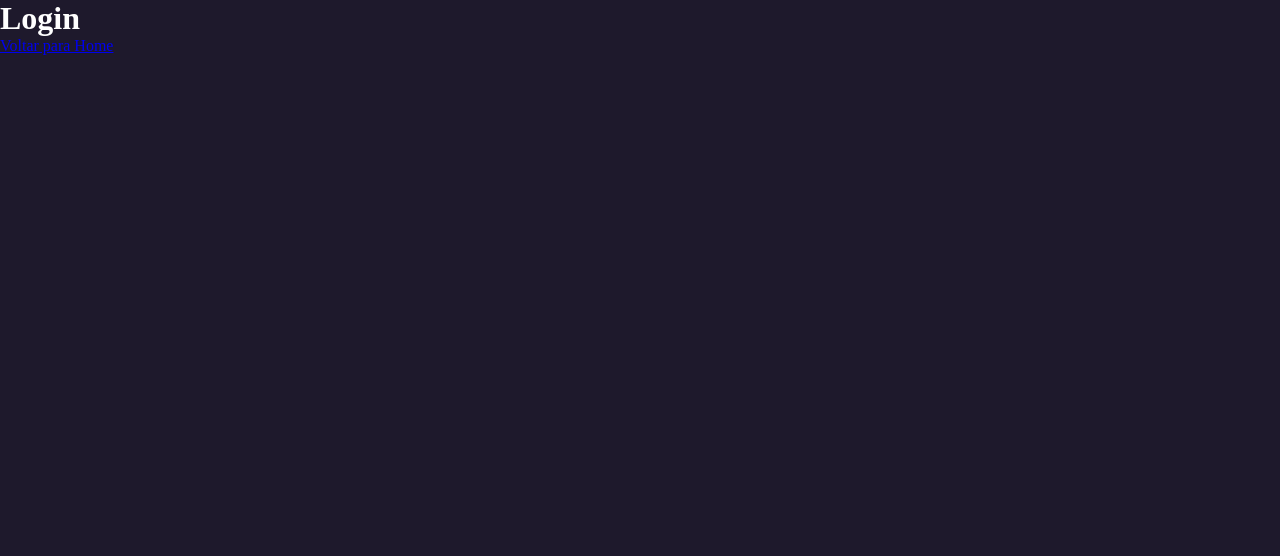
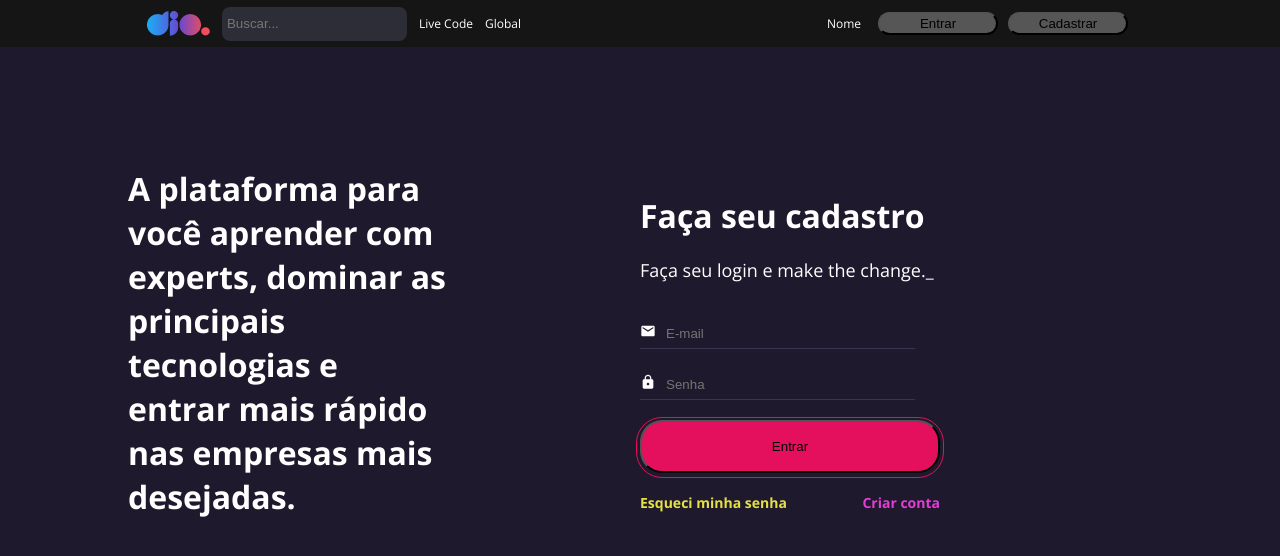
Before and after one commit to gabrielfari4/dio-project, a React (Create React App) app: page /login in a window 1280 px wide. Shown: the top 556 px of the page. Built offline with nearby package versions, Linux system fonts and the light colour scheme.

Commit message:
finishing login page

```diff
--- a/package.json
+++ b/package.json
@@ -8,6 +8,7 @@
     "@testing-library/user-event": "^13.5.0",
     "react": "^18.3.1",
     "react-dom": "^18.3.1",
+    "react-icons": "^5.2.1",
     "react-router-dom": "^6.23.1",
     "react-scripts": "5.0.1",
     "styled-components": "^6.1.11",
--- /dev/null
+++ b/src/components/Input/index.jsx
@@ -0,0 +1,12 @@
+import { IconContainer, InputContainer, InputText } from "./styles";
+
+const Input = ({ leftIcon, name, ...rest}) => {
+  return (
+    <InputContainer>
+        {leftIcon ? (<IconContainer>{leftIcon}</IconContainer>) : null}
+        <InputText  {...rest}/>
+    </InputContainer>
+  )
+}
+
+export default Input;
--- /dev/null
+++ b/src/components/Input/styles.js
@@ -0,0 +1,24 @@
+import styled from "styled-components";
+
+
+export const InputContainer = styled.div`
+    max-width: 275px;
+    width: 100%;
+    height: 30px;
+    border-bottom: 1px solid #3B3450;
+    display: flex;
+    align-items: center;
+    margin-bottom: 20px;
+`
+
+export const IconContainer = styled.div`
+    margin-right: 10px;
+`
+
+export const InputText = styled.input`
+    background-color: transparent;
+    color: #FFFFFF;
+    width: 100%;
+    border: 0;
+    height: 30px;
+`
--- a/src/pages/home/index.jsx
+++ b/src/pages/home/index.jsx
@@ -20,7 +20,9 @@
                     <Text>
                         Domine as tecnologias utilizadas pelas empresas mais inovadoras do mundo e encare seu novo desafio profissional, evoluindo em comunidade com os melhores experts.
                     </Text>
+                    <Link to="/login">
                     <Button title='Começar agora' variant="secondary" onClick={() => null}></Button>
+                    </Link>
                 </div>
                 <div>
                     <img src={Banner} alt="Banner" />
--- a/src/pages/login/index.jsx
+++ b/src/pages/login/index.jsx
@@ -1,10 +1,37 @@
-import { Link } from "react-router-dom"
+import { Link } from "react-router-dom";
+import Button from "../../components/Button";
+import Header from "../../components/Header";
+import { Column, Container, CriarText, EsqueciText, Row, SubTitleLogin, Title, TitleLogin, Wrapper } from "./styles";
+import Input from "../../components/Input";
+import { MdEmail, MdLock } from "react-icons/md";
 
 const Login = () => {
     return (
         <>
-            <h1>Login</h1>
-            <Link to="/">Voltar para Home</Link>
+            <Header />
+            <Container>
+                <Column>
+                    <Title>
+                        A plataforma para você aprender com experts, dominar as principais tecnologias e entrar mais rápido nas empresas mais desejadas.
+                    </Title>
+
+                </Column>
+                <Column>
+                    <Wrapper>
+                        <TitleLogin>Faça seu cadastro</TitleLogin>
+                        <SubTitleLogin>Faça seu login e make the change._</SubTitleLogin>
+                        <form>
+                            <Input placeholder='E-mail' leftIcon={<MdEmail />}/>
+                            <Input placeholder='Senha' type='password' leftIcon={<MdLock />}/>
+                            <Button title='Entrar' variant="secondary" />
+                        </form>
+                        <Row>
+                            <EsqueciText>Esqueci minha senha </EsqueciText>
+                            <CriarText>Criar conta</CriarText>
+                        </Row>
+                    </Wrapper>
+                </Column>
+            </Container>
         </>
     )
 }
--- /dev/null
+++ b/src/pages/login/styles.js
@@ -0,0 +1,77 @@
+import styled from "styled-components";
+
+
+export const Container = styled.main`
+    width: 100%;
+    max-width: 80%;
+    margin: 0 auto;
+    margin-top: 120px;
+
+    display: flex;
+    justify-content: space-between;
+    align-items: center;
+`
+
+export const Title = styled.h2`
+    font-family: 'Open Sans';
+    font-style: normal;
+    font-size: 32px;
+    font-weight: 700;
+    width: 320px;
+    margin-bottom: 20px;
+    line-height: 44px;
+    color: #FFFFFF;
+`
+
+export const TitleLogin = styled.p`
+    font-family: 'Open Sans';
+    font-style: normal;
+    font-size: 32px;
+    font-weight: 700;
+    margin-bottom: 20px;
+    line-height: 44px;
+`
+
+export const SubTitleLogin = styled.p`
+    font-family: 'Open Sans';
+    font-style: normal;
+    font-size: 18px;
+    font-weight: 400;
+    margin-bottom: 35px;
+    line-height: 25px;
+`
+
+export const EsqueciText = styled.p`
+    font-family: 'Open Sans';
+    font-style: normal;
+    font-size: 14px;
+    font-weight: 700;
+    line-height: 19px;
+
+    color: #E5E044;
+`
+
+export const CriarText = styled.p`
+    font-family: 'Open Sans';
+    font-style: normal;
+    font-size: 14px;
+    font-weight: 700;
+    line-height: 19px;
+
+    color: #E23DD7;
+`
+
+export const Wrapper = styled.div`
+    max-width: 300px;
+`
+
+export const Column = styled.div`
+    flex: 1;
+`
+
+export const Row = styled.div`
+    display: flex;
+    justify-content: space-between;
+    align-items: center;
+    margin-top: 20px;
+`
```
Also changed, not shown: src/components/Card/index.js (added, +76 -0 lines), src/components/Card/index.jsx (added), 1 other file (tests, documents, lock files or other folders).
